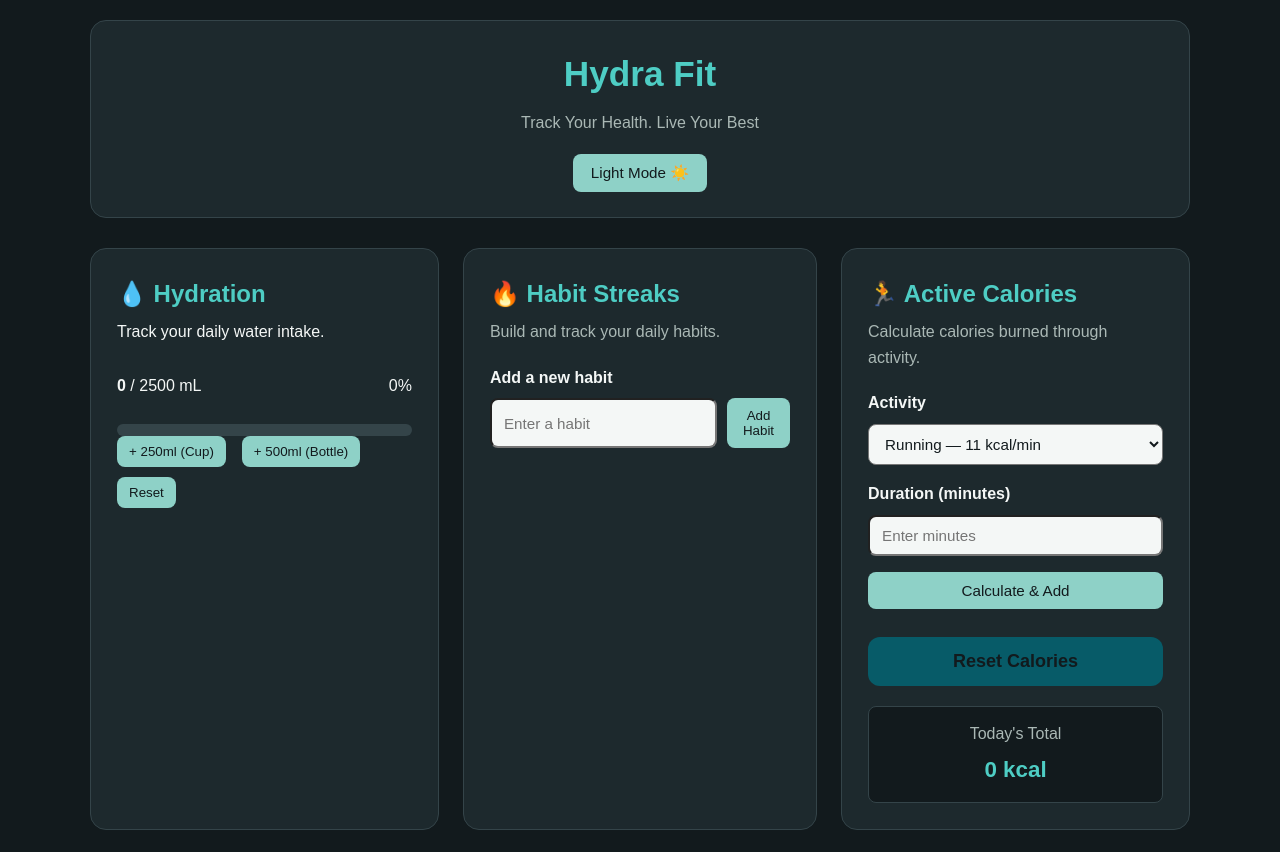
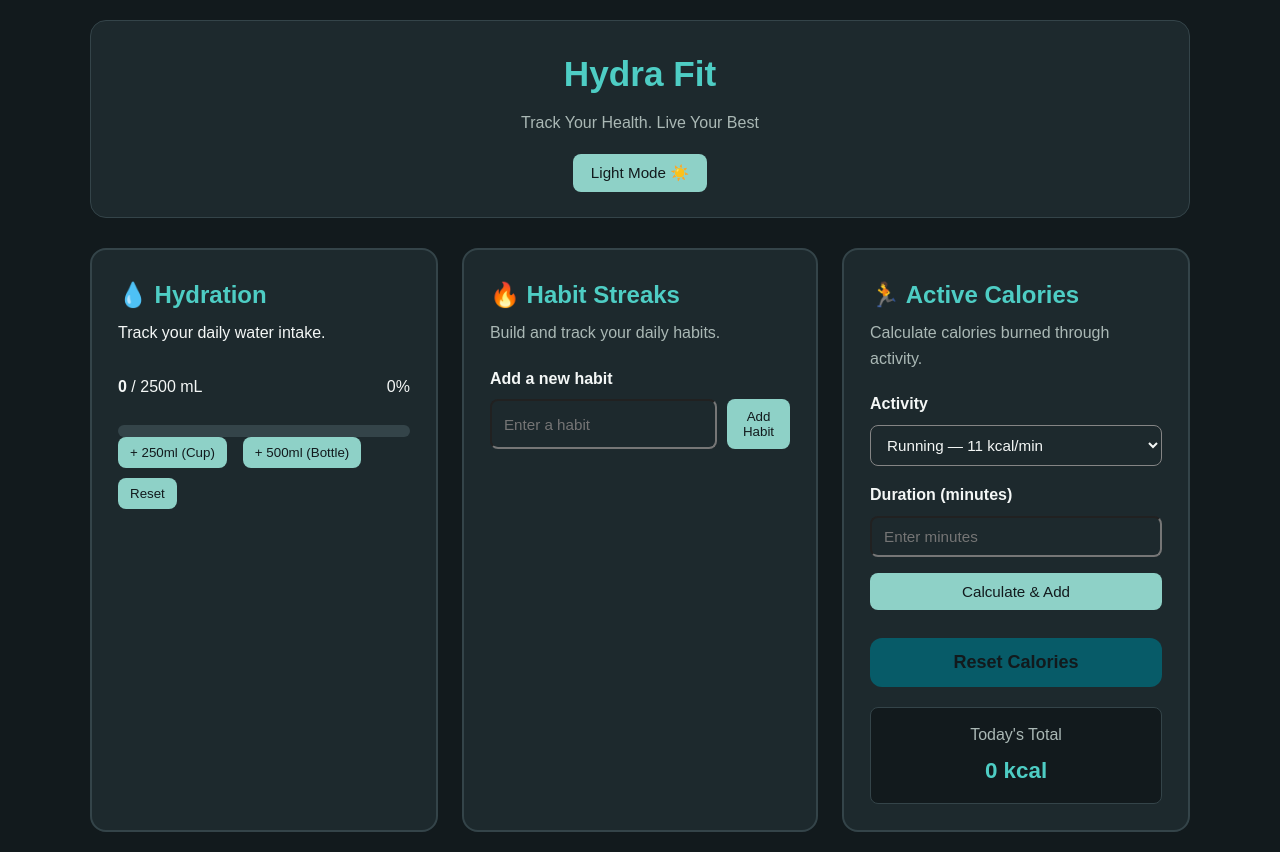
Before and after one commit to shahreena133/Hydra-Fit, a plain HTML site: page index.html in a window 1280 px wide. Both pictures are taken after a click on the button "Dark Mode 🌙". Drawn offline with Linux system fonts and the light colour scheme.

Commit message:
Fix Dark Mode Styling

```diff
--- a/index.html
+++ b/index.html
@@ -5,12 +5,19 @@
     <meta name="viewport" content="width=device-width, initial-scale=1.0">
     <title> Hydra Fit </title>
 
+<script>
+    if (localStorage.getItem("theme") === "dark") {
+        document.documentElement.classList.add("dark-mode");
+    }
+</script>
+
     <link rel="stylesheet" href="./style.css">
-
 
 </head>
 <body>
-    <header class="header">
+
+<header class="header">
+
 <div>
 <h1> Hydra Fit </h1>
 <p> Track Your Health. Live Your Best </p>
@@ -19,7 +26,7 @@
 <!------ Dark Mode-------->
 
 <button id="theme-toggle"  type="button">
-    Dark Mode 🌙
+    Dark Mode
 
 </button>
 
@@ -33,7 +40,7 @@
 
     <header class="card-header">
 
- <h2 id="hydration-title">💧 Hydration</h2
+ <h2 id="hydration-title">&#128167; Hydration</h2
 
       <p>Track your daily water intake.</p>
 
@@ -75,7 +82,7 @@
 
  <p id="goal-achieved" class="goal-badge" hidden>
 
-      Goal Achieved!🎉
+      Goal Achieved!&#127881;
 
      </p>
 
@@ -108,7 +115,7 @@
       <section class="card habits-card" aria-labelledby="habits-title">
 
       <header class="card-header">
-        <h2 id="habits-title">🔥 Habit Streaks</h2>
+        <h2 id="habits-title">&#128293; Habit Streaks</h2>
 
          <p>Build and track your daily habits.</p>
 
@@ -162,7 +169,7 @@
 
     <header class="card-header">
 
- <h2 id="calories-title">🏃 Active Calories</h2>
+ <h2 id="calories-title">&#127939; Active Calories</h2>
 
   <p>Calculate calories burned through activity.</p>
 
--- a/script.js
+++ b/script.js
@@ -1,41 +1,114 @@
-//  Dark / Light Mode
+// Dark / Light Mode
 
 const themeToggle = document.getElementById("theme-toggle");
 
+function updateThemeButton() {
+    if (document.documentElement.classList.contains("dark-mode")) {
+        themeToggle.textContent = "Light Mode \u{2600}\u{FE0F}";
+    } else {
+        themeToggle.textContent = "Dark Mode \u{1F319}";
+    }
+}
+
+// Load saved theme
+const savedTheme = localStorage.getItem("theme");
+
+if (savedTheme === "dark") {
+    document.documentElement.classList.add("dark-mode");
+}
+
+updateThemeButton();
+
 themeToggle.addEventListener("click", function () {
-    document.body.classList.toggle("dark-mode");
+    document.documentElement.classList.toggle("dark-mode");
 
-    if (document.body.classList.contains("dark-mode")) {
-        themeToggle.textContent = "Light Mode ☀️";
+
+    if (document.documentElement.classList.contains("dark-mode")) {
+        localStorage.setItem("theme", "dark");
     } else {
-        themeToggle.textContent = "Dark Mode 🌙";
+        localStorage.setItem("theme", "light");
     }
+
+    updateThemeButton();
 });
+
+
+// Get today's date using local time
+
+function getToday() {
+    const date = new Date();
+
+    const year = date.getFullYear();
+    const month = String(date.getMonth() + 1).padStart(2, "0");
+    const day = String(date.getDate()).padStart(2, "0");
+
+    return `${year}-${month}-${day}`;
+}
+
+const today = getToday();
 
 
 // Hydration Tracker
 
 const waterGoal = 2500;
 
-let waterAmount = Number(localStorage.getItem("waterAmount")) || 0;
+const waterAmountDisplay =
+    document.getElementById("water-amount");
 
-const waterAmountDisplay = document.getElementById("water-amount");
-const waterPercentageDisplay = document.getElementById("water-percentage");
-const waterProgress = document.getElementById("water-progress");
-const goalAchieved = document.getElementById("goal-achieved");
+const waterPercentageDisplay =
+    document.getElementById("water-percentage");
 
-const addCupButton = document.getElementById("add-cup");
-const addBottleButton = document.getElementById("add-bottle");
-const resetWaterButton = document.getElementById("reset-water");
+const waterProgress =
+    document.getElementById("water-progress");
+
+const goalAchieved =
+    document.getElementById("goal-achieved");
+
+const addCupButton =
+    document.getElementById("add-cup");
+
+const addBottleButton =
+    document.getElementById("add-bottle");
+
+const resetWaterButton =
+    document.getElementById("reset-water");
+
+
+// Check whether saved water belongs to today
+
+const savedWaterDate =
+    localStorage.getItem("waterDate");
+
+let waterAmount;
+
+if (savedWaterDate === today) {
+    waterAmount =
+        Number(localStorage.getItem("waterAmount")) || 0;
+} else {
+    waterAmount = 0;
+
+    localStorage.setItem("waterDate", today);
+    localStorage.setItem("waterAmount", "0");
+}
+
 
 function updateWater() {
-    const percentage = Math.min((waterAmount / waterGoal) * 100, 100);
+    const percentage =
+        Math.min((waterAmount / waterGoal) * 100, 100);
 
-    waterAmountDisplay.textContent = waterAmount;
-    waterPercentageDisplay.textContent = Math.round(percentage) + "%";
+    waterAmountDisplay.textContent =
+        waterAmount;
 
-    waterProgress.style.width = percentage + "%";
-    waterProgress.setAttribute("aria-valuenow", Math.round(percentage));
+    waterPercentageDisplay.textContent =
+        Math.round(percentage) + "%";
+
+    waterProgress.style.width =
+        percentage + "%";
+
+    waterProgress.setAttribute(
+        "aria-valuenow",
+        Math.round(percentage)
+    );
 
     if (waterAmount >= waterGoal) {
         goalAchieved.hidden = false;
@@ -45,18 +118,29 @@
         waterProgress.style.backgroundColor = "";
     }
 
-    localStorage.setItem("waterAmount", waterAmount);
+    localStorage.setItem(
+        "waterAmount",
+        waterAmount
+    );
+
+    localStorage.setItem(
+        "waterDate",
+        today
+    );
 }
+
 
 addCupButton.addEventListener("click", function () {
     waterAmount += 250;
     updateWater();
 });
 
+
 addBottleButton.addEventListener("click", function () {
     waterAmount += 500;
     updateWater();
 });
+
 
 resetWaterButton.addEventListener("click", function () {
     waterAmount = 0;
@@ -66,52 +150,102 @@
 
 // Habit Tracker
 
-const habitInput = document.getElementById("habit-input");
-const addHabitButton = document.getElementById("add-habit");
-const habitList = document.getElementById("habit-list");
-const habitWarning = document.getElementById("habit-warning");
+const habitInput =
+    document.getElementById("habit-input");
 
-let habits = JSON.parse(localStorage.getItem("habits")) || [];
+const addHabitButton =
+    document.getElementById("add-habit");
+
+const habitList =
+    document.getElementById("habit-list");
+
+const habitWarning =
+    document.getElementById("habit-warning");
+
+
+let habits =
+    JSON.parse(localStorage.getItem("habits")) || [];
+
 
 function saveHabits() {
-    localStorage.setItem("habits", JSON.stringify(habits));
+    localStorage.setItem(
+        "habits",
+        JSON.stringify(habits)
+    );
 }
+
 
 function renderHabits() {
     habitList.innerHTML = "";
 
     habits.forEach(function (habit, index) {
 
-        const habitRow = document.createElement("div");
+        const habitRow =
+            document.createElement("div");
+
         habitRow.className = "habit-row";
 
-        const habitText = document.createElement("span");
+
+        const habitText =
+            document.createElement("span");
+
         habitText.textContent =
-            "🔥 " + habit.name + " — Streak: " + habit.streak;
+            "\u{1F525} " +
+            habit.name +
+            " - Streak: " +
+            habit.streak;
 
-        const logButton = document.createElement("button");
+
+        const logButton =
+            document.createElement("button");
+
         logButton.textContent = "Log Today";
         logButton.type = "button";
 
+
+        // Allow only one log per habit per day
+
+        if (habit.lastLoggedDate === today) {
+            logButton.disabled = true;
+            logButton.textContent = "Logged Today";
+        }
+
+
         logButton.addEventListener("click", function () {
+
+            if (habits[index].lastLoggedDate === today) {
+                return;
+            }
+
             habits[index].streak += 1;
 
+            habits[index].lastLoggedDate = today;
+
             saveHabits();
+
             renderHabits();
         });
 
-        const deleteButton = document.createElement("button");
+
+        const deleteButton =
+            document.createElement("button");
+
         deleteButton.textContent = "Delete";
         deleteButton.type = "button";
 
+
         deleteButton.addEventListener("click", function () {
+
             habits.splice(index, 1);
+
             habitWarning.hidden = true;
             addHabitButton.disabled = false;
 
             saveHabits();
+
             renderHabits();
         });
+
 
         habitRow.appendChild(habitText);
         habitRow.appendChild(logButton);
@@ -119,26 +253,39 @@
 
         habitList.appendChild(habitRow);
     });
+
+
+    if (habits.length < 4) {
+        addHabitButton.disabled = false;
+        habitWarning.hidden = true;
+    }
 }
+
 
 addHabitButton.addEventListener("click", function () {
 
-    const habitName = habitInput.value.trim();
+    const habitName =
+        habitInput.value.trim();
+
 
     if (habitName === "") {
         return;
     }
 
+
     if (habits.length >= 4) {
         habitWarning.hidden = false;
-        addHabitButton.disabled = true
+        addHabitButton.disabled = true;
         return;
     }
 
+
     habits.push({
         name: habitName,
-        streak: 0
+        streak: 0,
+        lastLoggedDate: null
     });
+
 
     saveHabits();
 
@@ -147,56 +294,105 @@
     renderHabits();
 });
 
+
 renderHabits();
 
 
-//  Active Calories
+// Active Calories
 
-const activitySelect = document.getElementById("activity-select");
-const durationInput = document.getElementById("duration-input");
+const activitySelect =
+    document.getElementById("activity-select");
+
+const durationInput =
+    document.getElementById("duration-input");
+
 const calculateCaloriesButton =
     document.getElementById("calculate-calories");
-const calorieAmount = document.getElementById("calorie-amount");
-const resetCaloriesButton = document.getElementById("reset-calories")
 
-let calorieTotal =
-    Number(localStorage.getItem("calorieTotal")) || 0;
+const calorieAmount =
+    document.getElementById("calorie-amount");
+
+const resetCaloriesButton =
+    document.getElementById("reset-calories");
+
+
+// Check whether saved calories belong to today
+
+const savedCalorieDate =
+    localStorage.getItem("calorieDate");
+
+let calorieTotal;
+
+if (savedCalorieDate === today) {
+    calorieTotal =
+        Number(localStorage.getItem("calorieTotal")) || 0;
+} else {
+    calorieTotal = 0;
+
+    localStorage.setItem("calorieDate", today);
+    localStorage.setItem("calorieTotal", "0");
+}
+
 
 function updateCalories() {
-    calorieAmount.textContent = calorieTotal;
-    localStorage.setItem("calorieTotal", calorieTotal);
+
+    calorieAmount.textContent =
+        calorieTotal;
+
+    localStorage.setItem(
+        "calorieTotal",
+        calorieTotal
+    );
+
+    localStorage.setItem(
+        "calorieDate",
+        today
+    );
 }
+
 
 calculateCaloriesButton.addEventListener("click", function () {
 
-    const duration = Number(durationInput.value);
+    const duration =
+        Number(durationInput.value);
 
-    if (duration <= 0 || isNaN(duration)) {
+
+    if (duration <= 0 || Number.isNaN(duration)) {
         return;
     }
 
+
     const selectedOption =
-        activitySelect.options[activitySelect.selectedIndex];
+        activitySelect.options[
+            activitySelect.selectedIndex
+        ];
 
-    const rate = Number(selectedOption.dataset.rate);
 
-    const caloriesBurned = duration * rate;
+    const rate =
+        Number(selectedOption.dataset.rate);
+
+
+    const caloriesBurned =
+        duration * rate;
+
 
     calorieTotal += caloriesBurned;
 
     updateCalories();
-  durationInput.value = "";
+
+    durationInput.value = "";
 });
 
-resetCaloriesButton.addEventListener("click" , function (){
-calorieTotal = 0;
-updateCalories();
 
+resetCaloriesButton.addEventListener("click", function () {
+
+    calorieTotal = 0;
+
+    updateCalories();
 });
 
-updateCalories();
 
-
-// Load Saved Hydration
+// Load saved data
 
 updateWater();
+updateCalories();
--- a/style.css
+++ b/style.css
@@ -9,13 +9,14 @@
     --secondary-color: #264653;
     --border-color: #aebfc4;
     --button-text-color: #ffffff;
-    --input-bg-color: #ffffff;
-    --input-text-color: #1f2933;
+    --input-bg-color: #f4f7f6;
+    --input-text-color: #121a1d;
     --reset-color: #075b68;
 
 }
 
 /* Dark Mode */
+html.dark-mode,
 body.dark-mode {
     --bg-color: #121a1d;
     --card-color: #1d292d;
@@ -24,8 +25,8 @@
     --primary-color: #4ecdc4;
     --secondary-color: #8ed1c7;
     --border-color: #344449;
-    --input-bg-color: #f4f7f6;
-    --input-text-color: #121a1d;
+    --input-bg-color: #1d292d;
+    --input-text-color: #f4f7f6;
     --button-text-color: #121a1d;
 }
 
@@ -415,34 +416,34 @@
     gap: 10px;
 }
 
-body.dark-mode input,
-body.dark-mode select {
-    color: var(--input-text);
-    background-colour: var(--input-bg);
+html.dark-mode input,
+html.dark-mode select {
+    color: var(--input-text-color);
+    background-colour: var(--input-bg-color);
 }
 
-body.dark-mode select option {
-    colour: var(--input-text);
-    background-colour: var(--input-bg);
+html.dark-mode select option {
+    colour: var(--input-text-color);
+    background-colour: var(--input-bg-color);
 }
 
 /* Dark Mode - Button and Activity Text */
 
-body.dark-mode button {
+html.dark-mode button {
     color: var(--button-text-color)!important;
 }
 
-body.dark-mode input,
-body.dark-mode select {
-    color: var(--input-text-color);
-    background-color: var(--input-bg-color);
+html.dark-mode input,
+html.dark-mode select {
+    background-color: var(--input-bg-color) !important;
+    color: var(--input-text-color) !important;
+    caret-color: var(--input-text-color);
 }
 
-body.dark-mode select option {
-    color: var(--input-text-color);
-    background-color: var(--input-bg-color);
+html.dark-mode select {
+    color-scheme: dark;
 }
 
-body.dark-mode select {
+html:not(.dark-mode) select {
     color-scheme: light;
 }
```
